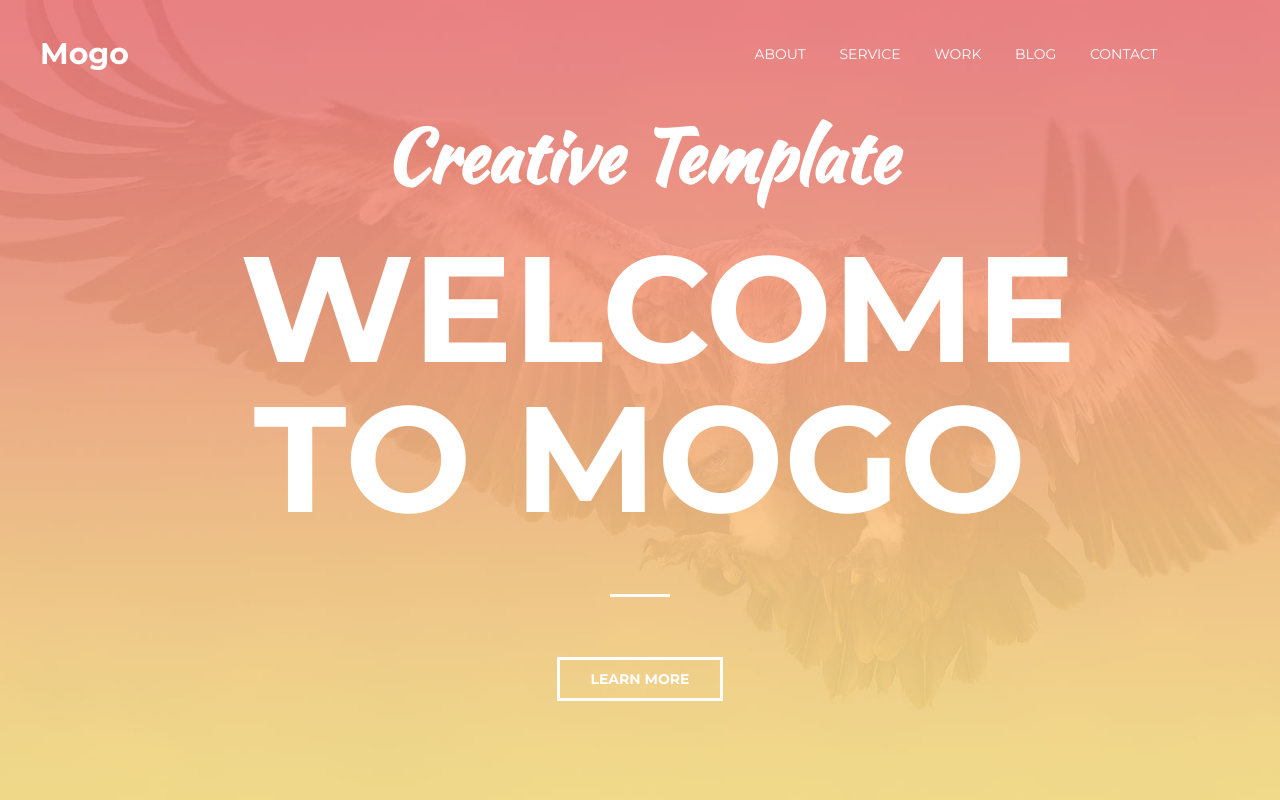
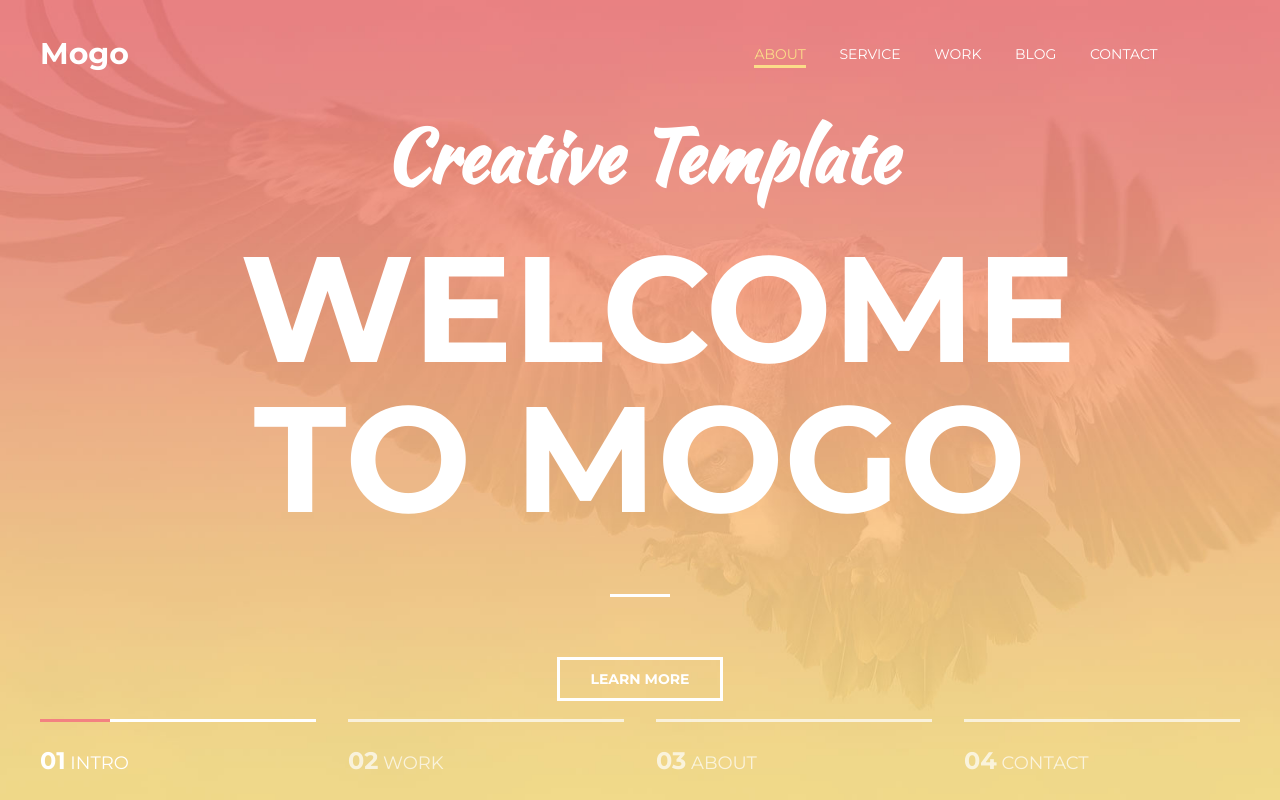
Before and after one commit to AlexNewbee/MoGO, a plain HTML site: page index.html in a window 1280 px wide. Drawn offline with Linux system fonts and the light colour scheme.

Commit message:
finish first block

```diff
--- a/assets/css/style.css
+++ b/assets/css/style.css
@@ -23,56 +23,6 @@ h1,h2,h3,h4,h5,h6 {
 	max-width: 1200px;
 	margin: 0 auto;
 }
-
-/*intro*/
-.intro {
-	display: flex;
-	flex-direction: column;
-	justify-content: center;
-
-	width: 100%;
-	height: 100vh;
-
-	background: url("../images/intro.jpg") center no-repeat;
-	-webkit-background-size: cover;
-	background-size: cover;
-	color: #fff;
-}
-
-.intro_inner {
-	width: 100%;
-	max-width: 800px;
-	margin: 0 auto;
-	text-align: center;
-}
-
-.intro_suptitle {
-	font-family: 'Kaushan Script', sans-serif;
-	font-size: 72px;
-	text-align: center;
-	margin-bottom: 20px;
-
-}
-
-.intro_title {
-	font-size: 150px;
-	font-weight: bold;
-	text-transform: uppercase;
-	text-align: center;
-	line-height: 1;
-}
-
-.intro_title:after {
-	content: "";
-	display: block;
-	width: 60px;
-	height: 3px;
-	margin: 60px auto;
-
-	background-color: #fff;
-}
-
-
 
 /*Header*/
 .header {
@@ -135,8 +85,60 @@ h1,h2,h3,h4,h5,h6 {
 	color: #fbdd89;
 }
 
-.nav_link:hover:after {
+.nav_link:hover:after,
+ .nav_link.active:after {
 	opacity: 1;
+}
+
+.nav_link.active {
+	color: #fbdd89;
+}
+
+/*intro*/
+.intro {
+	display: flex;
+	flex-direction: column;
+	justify-content: center;
+
+	width: 100%;
+	height: 100vh;
+
+	background: url("../images/intro.jpg") center no-repeat;
+	-webkit-background-size: cover;
+	background-size: cover;
+	color: #fff;
+}
+
+.intro_inner {
+	width: 100%;
+	max-width: 800px;
+	margin: 0 auto;
+	text-align: center;
+}
+
+.intro_suptitle {
+	font-family: 'Kaushan Script', sans-serif;
+	font-size: 72px;
+	text-align: center;
+	margin-bottom: 20px;
+}
+
+.intro_title {
+	font-size: 150px;
+	font-weight: bold;
+	text-transform: uppercase;
+	text-align: center;
+	line-height: 1;
+}
+
+.intro_title:after {
+	content: "";
+	display: block;
+	width: 60px;
+	height: 3px;
+	margin: 60px auto;
+
+	background-color: #fff;
 }
 
 /*Button*/
@@ -162,3 +164,53 @@ h1,h2,h3,h4,h5,h6 {
 	background-color: #fff;
 	color: #333;
 }
+
+/*Slider*/
+
+.slider {
+	width: 100%;
+	position: absolute;
+	bottom: 0;
+	left: 0;
+	z-index: 1;
+}
+
+.slider_inner {
+	display: flex;
+	justify-content: space-between;
+}
+
+.slider_item {
+	padding: 20px 0;
+	width: 23%;
+	position: relative;
+
+	border-top: 3px solid #fff;
+	opacity: .7;
+
+	text-transform: uppercase;
+	font-size: 18px;
+}
+
+.slider_item.active {
+	opacity: 1;
+}
+
+.slider_item.active:before {
+	content: "";
+	display: block;
+	width: 70px;
+	height: 3px;
+
+	background-color: #f38181;
+
+	position: absolute;
+	top: -3px;
+	left: 0;
+	z-index: 1;
+}
+
+.slider_num {
+	font-size: 24px;
+	font-weight: bold;
+}
--- a/index.html
+++ b/index.html
@@ -14,7 +14,7 @@
 		<div class="header_inner">
 			<div class="logo">Mogo</div>
 			<nav class="nav">
-				<a class="nav_link" href="#">About</a>
+				<a class="nav_link active" href="#">About</a>
 				<a class="nav_link" href="#">Service</a>
 				<a class="nav_link" href="#">Work</a>
 				<a class="nav_link" href="#">Blog</a>
@@ -37,6 +37,17 @@
 			<a class="btn" href="#">Learn More</a>
 		</div>
 	</div>
+
+	<div class="slider">
+		<div class="container">
+			<div class="slider_inner">
+				<div class="slider_item active"><span class="slider_num">01</span> intro</div>
+				<div class="slider_item"><span class="slider_num">02</span> work</div>
+				<div class="slider_item"><span class="slider_num">03</span> about</div>
+				<div class="slider_item"><span class="slider_num">04</span> contact</div>
+			</div>
+		</div>
+	</div>
 </div>
 
 </body>
```
